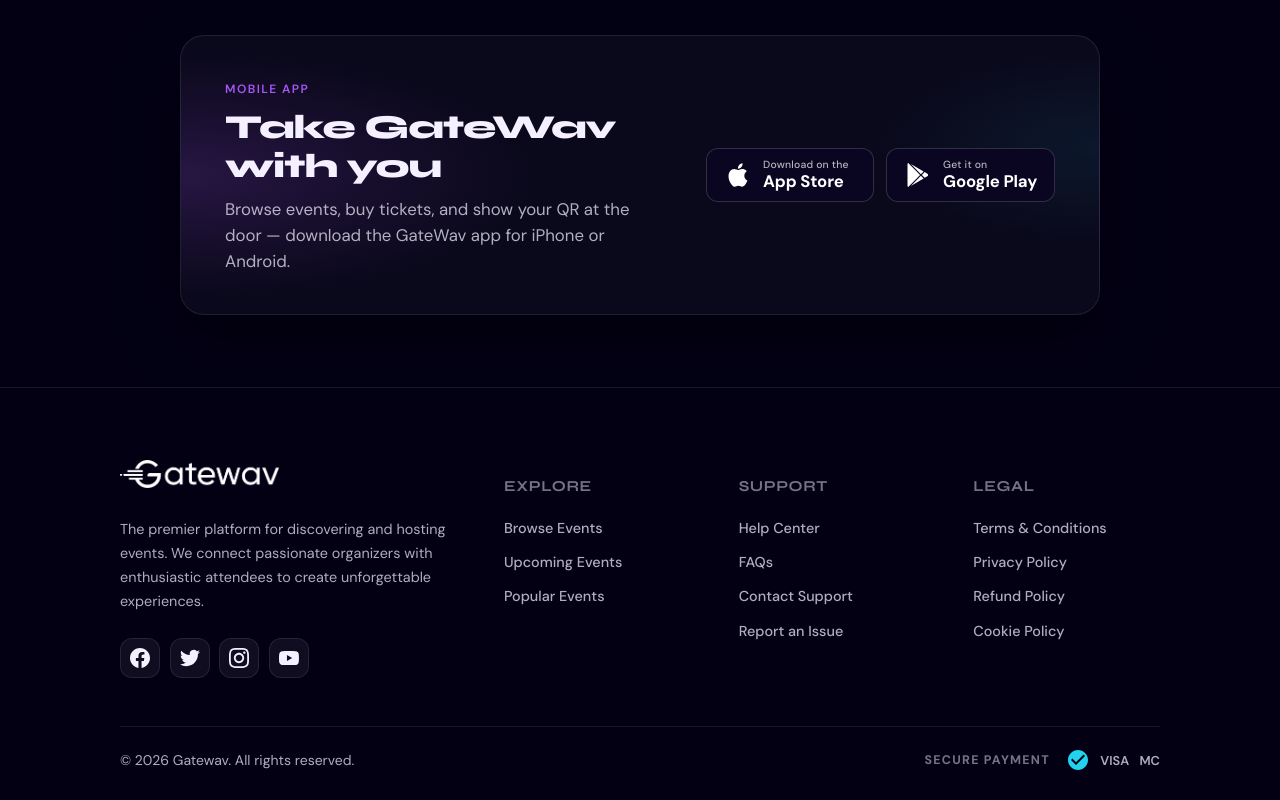
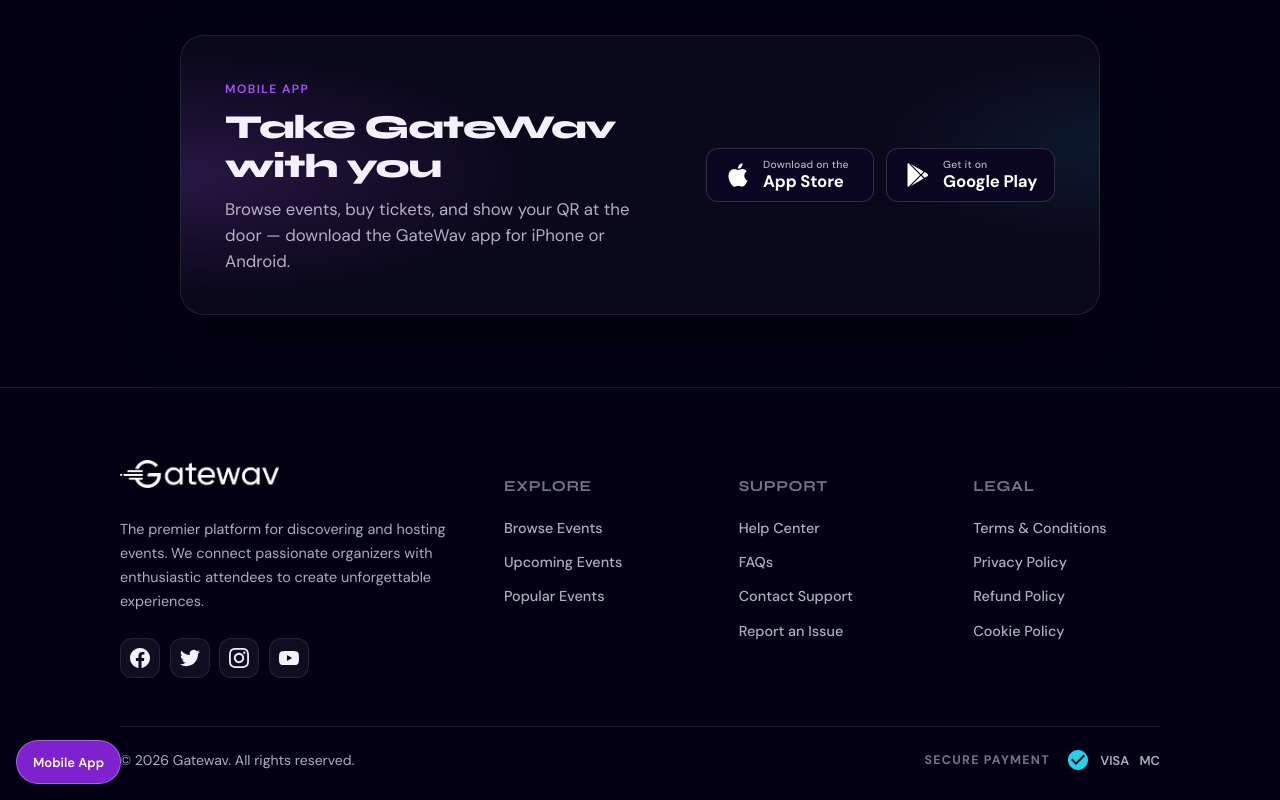
Before and after one commit to Afresh-Revolution/Ticketing, a React (Vite) app: page /#/ in a window 1280 px wide. Shown: the part 4608-5408 px from the top of the page. Built offline with nearby package versions, Linux system fonts and the light colour scheme; no server answers.

Commit message:
William & Sam

```diff
--- a/src/LandingPage/css/LandingPage.css
+++ b/src/LandingPage/css/LandingPage.css
@@ -37,6 +37,33 @@
     linear-gradient(180deg, var(--lp-bg-mid) 0%, var(--lp-bg-deep) 55%, var(--lp-bg-deep) 100%);
   pointer-events: none;
   z-index: 0;
+}
+
+.lp-mobile-app-button {
+  position: fixed;
+  left: max(1rem, env(safe-area-inset-left));
+  bottom: max(1rem, env(safe-area-inset-bottom));
+  z-index: 50;
+  min-height: 44px;
+  padding: 0.65rem 1rem;
+  border: 1px solid rgba(255, 255, 255, 0.3);
+  border-radius: 999px;
+  background: #7e22ce;
+  color: #fff;
+  font-family: var(--lp-font-body);
+  font-size: 0.8125rem;
+  font-weight: 600;
+  box-shadow: 0 4px 20px rgba(0, 0, 0, 0.3);
+  cursor: pointer;
+}
+
+.lp-mobile-app-button:hover {
+  background: #6b21a8;
+}
+
+.lp-mobile-app-button:focus-visible {
+  outline: 2px solid #fff;
+  outline-offset: 3px;
 }
 
 .lp-hero-orb {
--- a/src/components/AppDownloadCard.tsx
+++ b/src/components/AppDownloadCard.tsx
@@ -11,7 +11,7 @@ const PLAY_STORE_URL =
 
 const AppDownloadCard = () => {
   return (
-    <section className="app-download" aria-labelledby="app-download-heading">
+    <section id="app-download" className="app-download" aria-labelledby="app-download-heading">
       <ScrollReveal className="app-download-card" animation="fadeIn">
         <div className="app-download-copy">
           <span className="app-download-label">Mobile app</span>
--- a/src/components/LandingPage.tsx
+++ b/src/components/LandingPage.tsx
@@ -416,6 +416,20 @@ const LandingPage = () => {
       })}
 
       <FeaturesPage />
+      <button
+        type="button"
+        className="lp-mobile-app-button"
+        aria-controls="app-download"
+        onClick={() => {
+          const reduceMotion = window.matchMedia('(prefers-reduced-motion: reduce)').matches;
+          document.getElementById('app-download')?.scrollIntoView({
+            behavior: reduceMotion ? 'instant' : 'smooth',
+            block: 'center',
+          });
+        }}
+      >
+        Mobile App
+      </button>
     </div>
   );
 };
```
